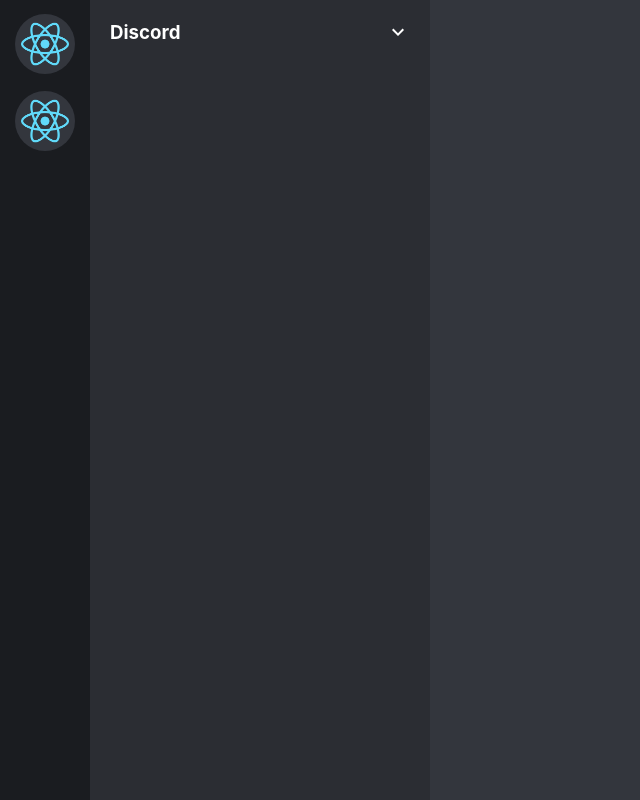
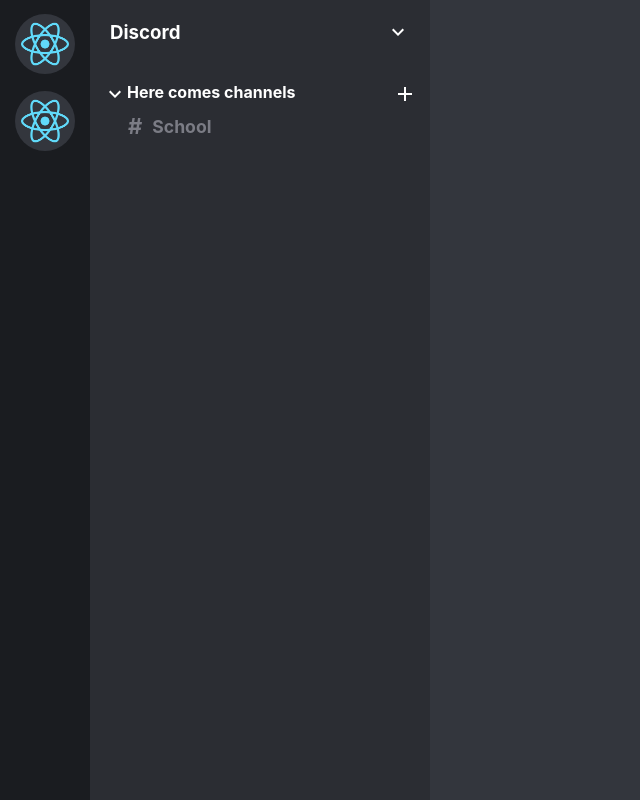
Before and after one commit to Tomoko-hub/discord-tutorial-frontend, a React (Create React App) app: page / in a window 1280 px wide. Shown: the whole page, without its empty margins (0-640 px from the left). Built offline with nearby package versions, Linux system fonts and the light colour scheme.

Commit message:
sidebar channels ready

```diff
--- a/src/components/sidebar/Sidebar.scss
+++ b/src/components/sidebar/Sidebar.scss
@@ -40,5 +40,26 @@
             justify-content: space-between;
             width: 300px;
         }
+
+        .sidebarChannels {
+            padding: 13px;
+            color: #ffffff;
+
+            .sidebarChannelsHeader {
+                display: flex;
+                justify-content: space-between;
+                align-items: center;
+                margin-top: 5px;
+
+                .sidebarHeader{
+                    display: flex;
+                }
+
+                .sidebarAddIcon {
+                    cursor: pointer;
+                }
+            }
+        }
+
     }
 }
--- a/src/components/sidebar/Sidebar.tsx
+++ b/src/components/sidebar/Sidebar.tsx
@@ -1,6 +1,8 @@
 import React from 'react'
 import "./Sidebar.scss"
 import ExpandMoreIcon from '@mui/icons-material/ExpandMore';
+import AddIcon from '@mui/icons-material/Add';
+import SidebarChannel from './SidebarChannel';
 
 const Sidebar = () => {
   return (
@@ -21,7 +23,18 @@ const Sidebar = () => {
                 <ExpandMoreIcon />
             </div>
             {/* sidebarChannels*/ }
-
+            <div className="sidebarChannels">
+                <div className="sidebarChannelsHeader">
+                    <div className="sidebarHeader">
+                        <ExpandMoreIcon />
+                        <h4>Here comes channels</h4>
+                    </div>
+                    <AddIcon className='sidebarAddIcon' />
+                </div>
+                <div className="sidebarChannelList">
+                    <SidebarChannel />
+                </div>
+            </div>
         </div>
     </div>
   )
--- /dev/null
+++ b/src/components/sidebar/SidebarChannel.scss
@@ -0,0 +1,24 @@
+.sidebarChannel{
+    padding-left: 20px;
+    margin-top: 2px;
+
+    h4{
+        color:#7b7c85;
+        display: flex;
+        align-items: center;
+        padding: 5px;
+        cursor: pointer;
+        font-size: 1.1rem;
+
+        &:hover {
+            color: aliceblue;
+            background-color: #33363d;
+            border-radius: 7px;
+        }
+    }
+    .sidebarChannelHash {
+        font-size: 22px;
+        padding-right: 10px;
+
+    }
+}
--- /dev/null
+++ b/src/components/sidebar/SidebarChannel.tsx
@@ -0,0 +1,15 @@
+import React from 'react'
+import "./SidebarChannel.scss"
+
+function SidebarChannel() {
+  return (
+    <div className='sidebarChannel'>
+      <h4>
+        <span className='sidebarChannelHash'>#</span>
+        School
+      </h4>
+    </div>
+  )
+}
+
+export default SidebarChannel
```
